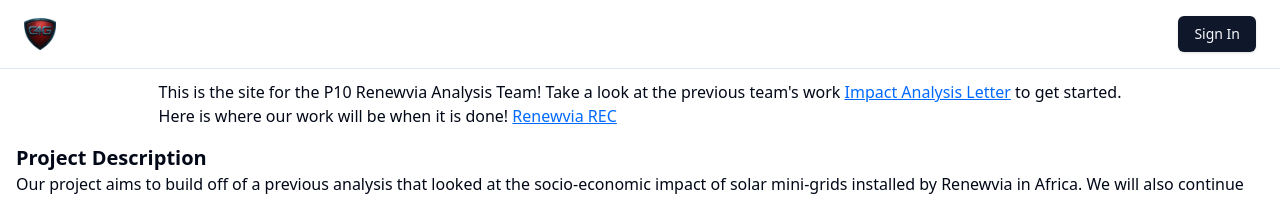
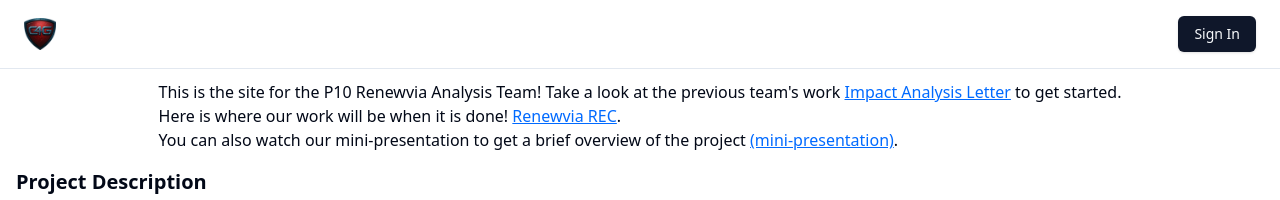
Before and after one commit to jeremy3298/CS-6150-P10-Website, a Next.js app: page / in a window 1280 px wide. Shown: the top 200 px of the page. Built offline with nearby package versions, Linux system fonts and the light colour scheme; no server answers.

Commit message:
Update page.tsx

```diff
--- a/src/app/page.tsx
+++ b/src/app/page.tsx
@@ -7,17 +7,31 @@ export default function Home() {
           className="text-link"
           href="https://github.com/Renewvia-Energy/impact-analysis/tree/achemso-letter"
           target="_blank"
+          rel="noopener noreferrer"
         >
           Impact Analysis Letter
         </a>
-        &nbsp;to get started.<br />Here is where our work will be when it is done!&nbsp;
+        &nbsp;to get started.<br />
+        Here is where our work will be when it is done!&nbsp;
         <a
           className="text-link"
           href="https://github.com/Renewvia-Energy/Renewvia-REC"
           target="_blank"
+          rel="noopener noreferrer"
         >
           Renewvia REC
         </a>
+        .<br />
+        You can also watch our mini-presentation to get a brief overview of the project&nbsp;
+        <a
+          className="text-link"
+          href="https://gtvault.sharepoint.com/:v:/s/2025-p10/EbyWNCUpijpFqdgwGD-I1kIBpzNE1YS4_jGZ8anXkUj9CQ?e=rCCSCN"
+          target="_blank"
+          rel="noopener noreferrer"
+        >
+          (mini-presentation)
+        </a>
+        .
       </p>
 
       <div className="mt-4 text-left">
```
